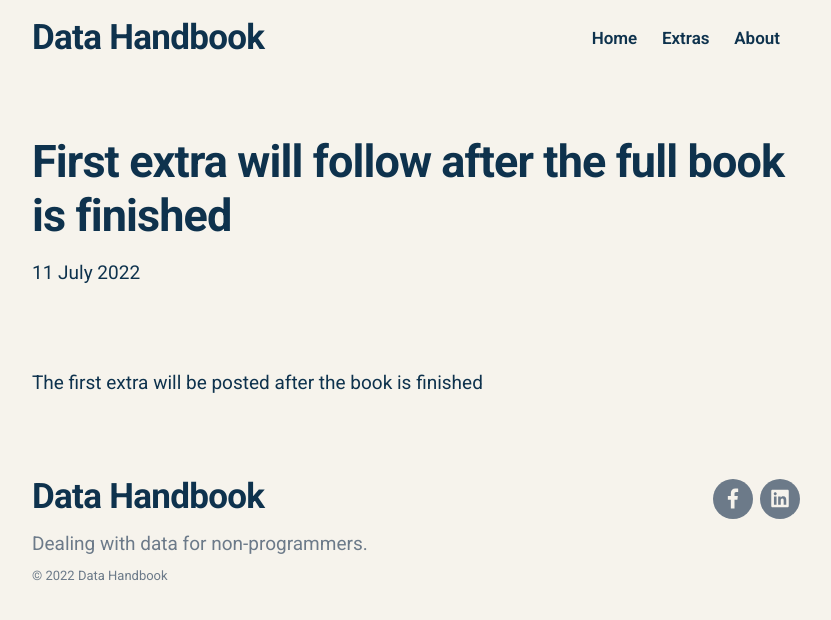
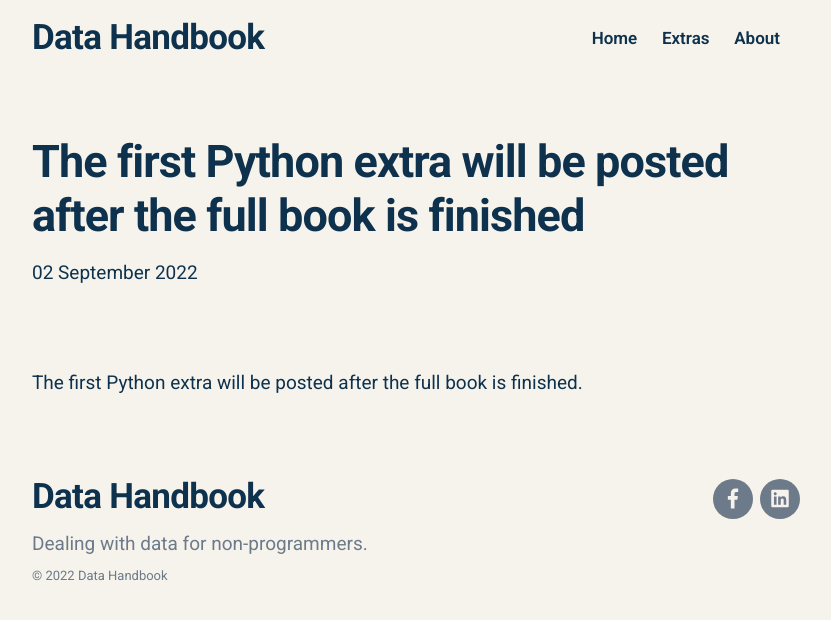
Before and after one commit to AlwinLijdsman/alwinlijdsman.github.io, a Jekyll site: the page built from _posts/2018-06-30-demo-post.md, in a window 1280 px wide. Shown: the top 620 px of the page, without its empty margins (224-1055 px from the left). Built offline with Jekyll 4.4.1, drawn with Linux system fonts in a browser that asks for light colours; nearby versions of some CDN libraries; comment, search, counter and statistics services are not loaded.

Commit message:
updates final details on webpage

```diff
--- a/_posts/2018-06-30-demo-post.md
+++ b/_posts/2018-06-30-demo-post.md
@@ -1,8 +1,8 @@
 ---
-title: 'First extra will follow after the full book is finished'
-date: 2022-07-11 00:00:00
-description: This page is a demo that shows everything you can do inside portfolio and blog posts.
+title: 'The first Python extra will be posted after the full book is finished'
+date: 2022-09-02 00:00:00
+description: This page is a demo that shows what an extra is going to look like.
 featured_image: '/images/python_logo_extras.png'
 ---
 
-The first extra will be posted after the book is finished
+The first Python extra will be posted after the full book is finished.
--- a/blog/index.html
+++ b/blog/index.html
@@ -9,7 +9,7 @@ featured_image: /images/social.jpg
 
 	<div class="wrap">
 
-		<h1>Enjoy new content.</h1>
+		<h1>Enjoy new content</h1>
 		<p>This page contains all extras. Extras are additional sections to the
 			Data Handbook that help you deal with data better. When you have read the
 			book and have the <b>basics</b> and <b>essentials</b> of a data
```
Also changed, not shown: 3 other files.
